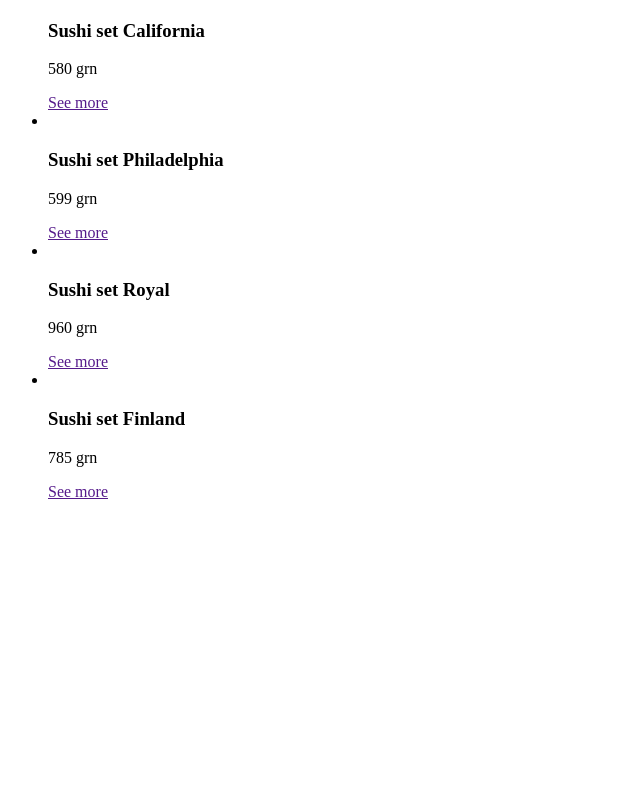
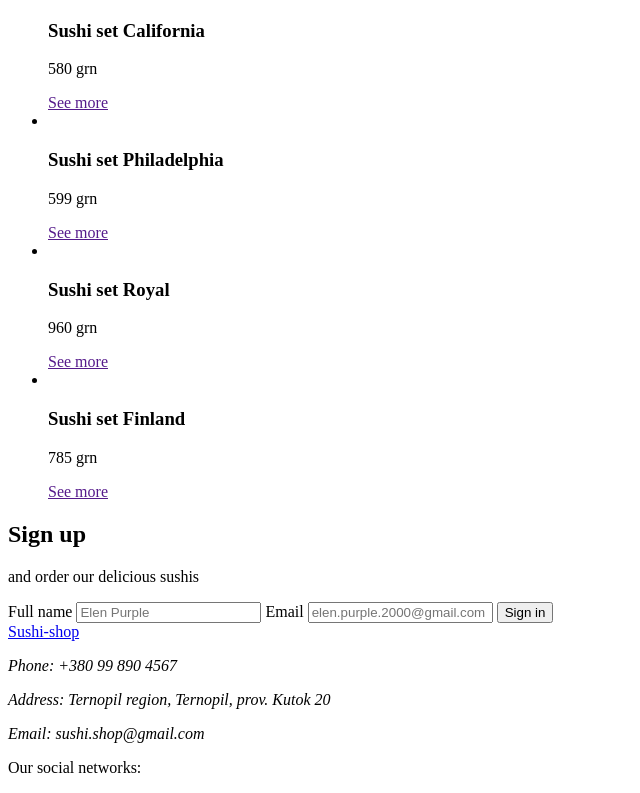
Before and after one commit to elen-purple/Sushi-shop, a plain HTML site: page index.html in a window 1280 px wide. Shown: the part 579-1372 px from the top of the page, without its empty margins (0-640 px from the left). Before the commit the page ends 1096 px from the top, so only its background shows below. Drawn offline with Linux system fonts and the light colour scheme.

Commit message:
makes order section and footer and update other sections

```diff
--- a/index.html
+++ b/index.html
@@ -7,12 +7,12 @@
   </head>
   <body>
     <header>
-      <a href="./index.html">Sushi-shop</a>
+      <a id="up-to" href="./index.html">Sushi-shop</a>
       <nav>
         <ul>
-          <li><a href="#">Advantages</a></li>
-          <li><a href="#">Sets</a></li>
-          <li><a href="#">Contacts</a></li>
+          <li><a href="#advantages">Advantages</a></li>
+          <li><a href="#sets">Sets</a></li>
+          <li><a href="#contacts">Contacts</a></li>
         </ul>
       </nav>
     </header>
@@ -24,12 +24,12 @@
           You will like our delicious and inexpensive sushi. We guarantee you:
           in the variety of sets you will choose your taste.
         </p>
-        <a href="#">Order</a>
+        <a href="#sign-in">Sign in</a>
         <img src="" alt="" />
       </section>
       <!-- advantanges section -->
       <section>
-        <h2>Advantanges</h2>
+        <h2 id="advantages">Advantanges</h2>
         <ul>
           <!-- advantange 1 -->
           <li>
@@ -57,7 +57,7 @@
       </section>
       <!-- our sets section -->
       <section>
-        <h2>Our sets</h2>
+        <h2 id="sets">Our sets</h2>
         <ul>
           <!-- set 1 -->
           <li>
@@ -90,7 +90,36 @@
         </ul>
       </section>
       <!-- form section -->
-      <section></section>
+      <section>
+        <form>
+          <h2>Sign up</h2>
+          <p>and order our delicious sushis</p>
+          <!-- name -->
+          <ladel>
+            Full name
+            <input type="text" name="user-name" placeholder="Elen Purple" />
+          </ladel>
+          <!-- email -->
+          <ladel>
+            Email
+            <input
+              type="email"
+              name="user-email"
+              placeholder="elen.purple.2000@gmail.com"
+            />
+          </ladel>
+          <button id="sign-in" type="submit">Sign in</button>
+        </form>
+      </section>
     </main>
+    <footer>
+      <a id="contacts" href="#up-to">Sushi-shop</a>
+      <address>
+        <p><span>Phone:</span> +380 99 890 4567</p>
+        <p><span>Address:</span> Ternopil region, Ternopil, prov. Kutok 20</p>
+        <p><span>Email:</span> sushi.shop@gmail.com</p>
+      </address>
+      <p><span>Our social</span> networks:</p>
+    </footer>
   </body>
 </html>
```
